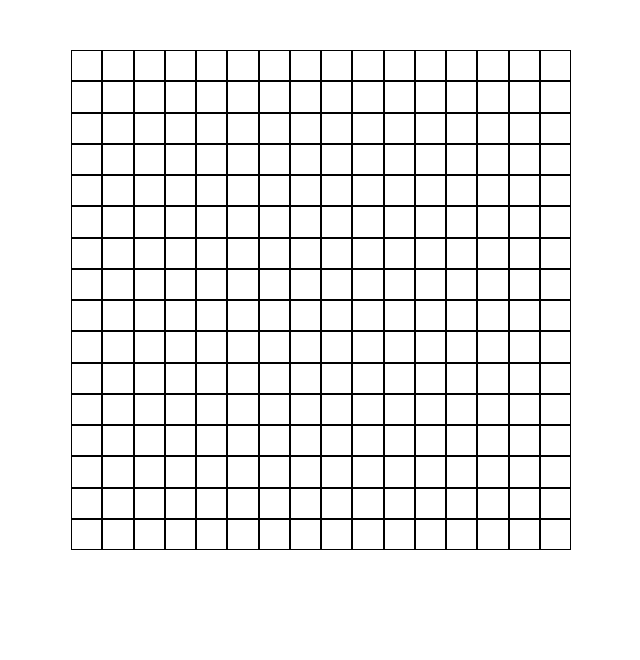
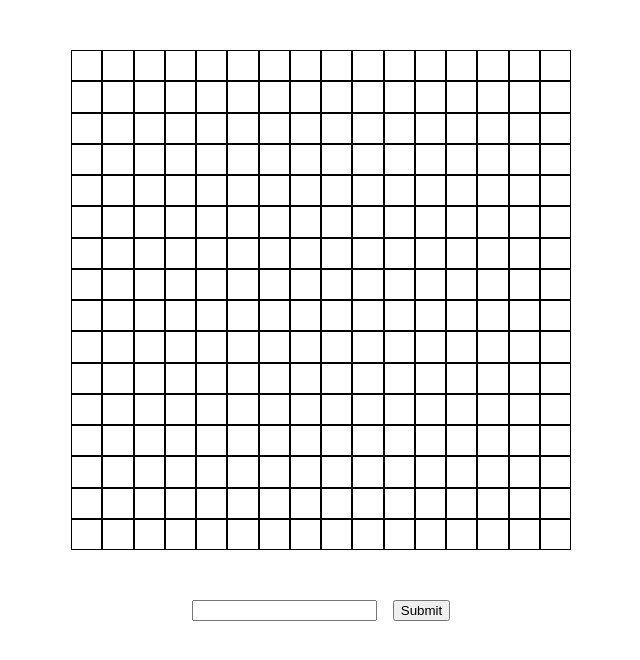
Before and after one commit to connieyzhu/odin-etch-a-sketch, a plain HTML site: page index.html in a window 1280 px wide. Shown: the whole page, without its empty margins (319-959 px from the left). Drawn offline with Linux system fonts and the light colour scheme.

Commit message:
Center input & submit w/ flexbox

```diff
--- a/index.html
+++ b/index.html
@@ -10,6 +10,10 @@
     <div id="grid">
 
     </div>
+    <div id="changeGrid">
+        <input type="text">
+        <input type="submit">
+    </div>
 </body>
 <script src="script.js"></script>
 </html>
--- a/script.js
+++ b/script.js
@@ -25,7 +25,7 @@ function squareSize(num){
 }
 
 function changeGridSize(size){
-
+    createGrid(size);
 }
 
 function colorGrid(){
--- a/style.css
+++ b/style.css
@@ -16,3 +16,9 @@
     border: 1px solid black;
     flex: 1;
 }
+
+#changeGrid{
+    display: flex;
+    justify-content: center;
+    gap: 16px;
+}
```
